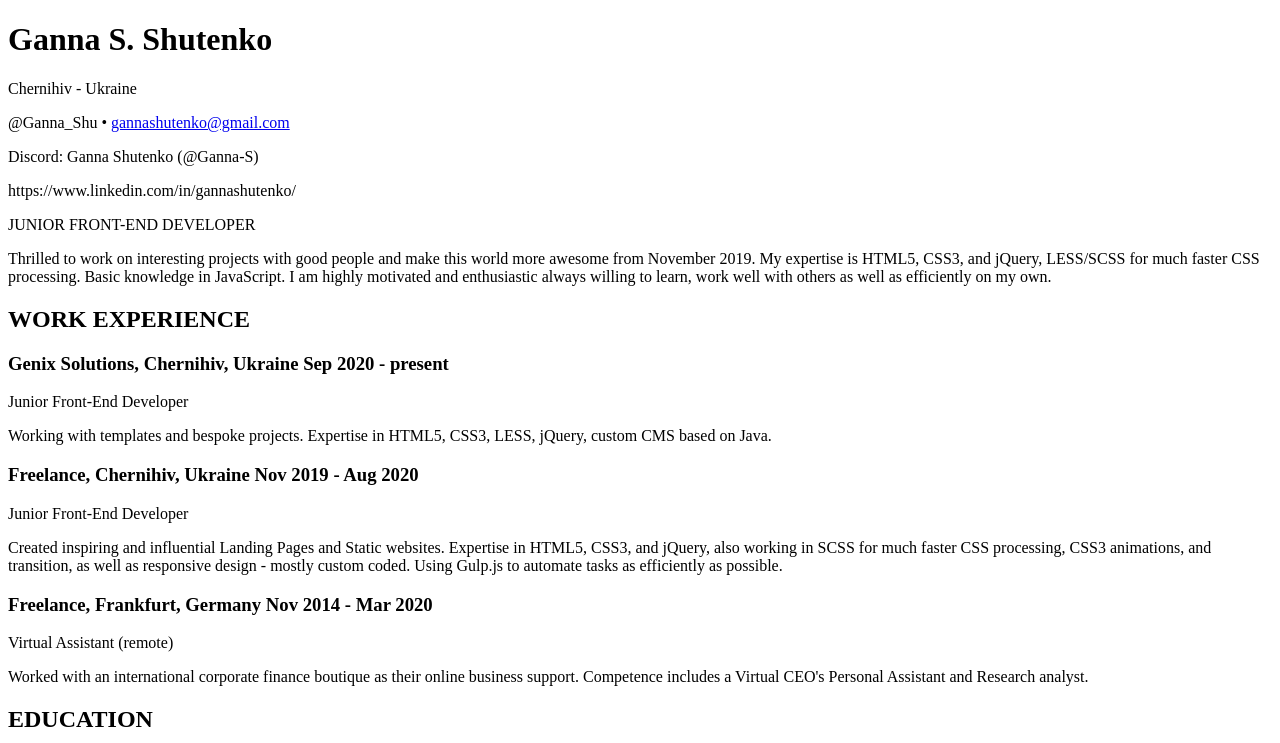
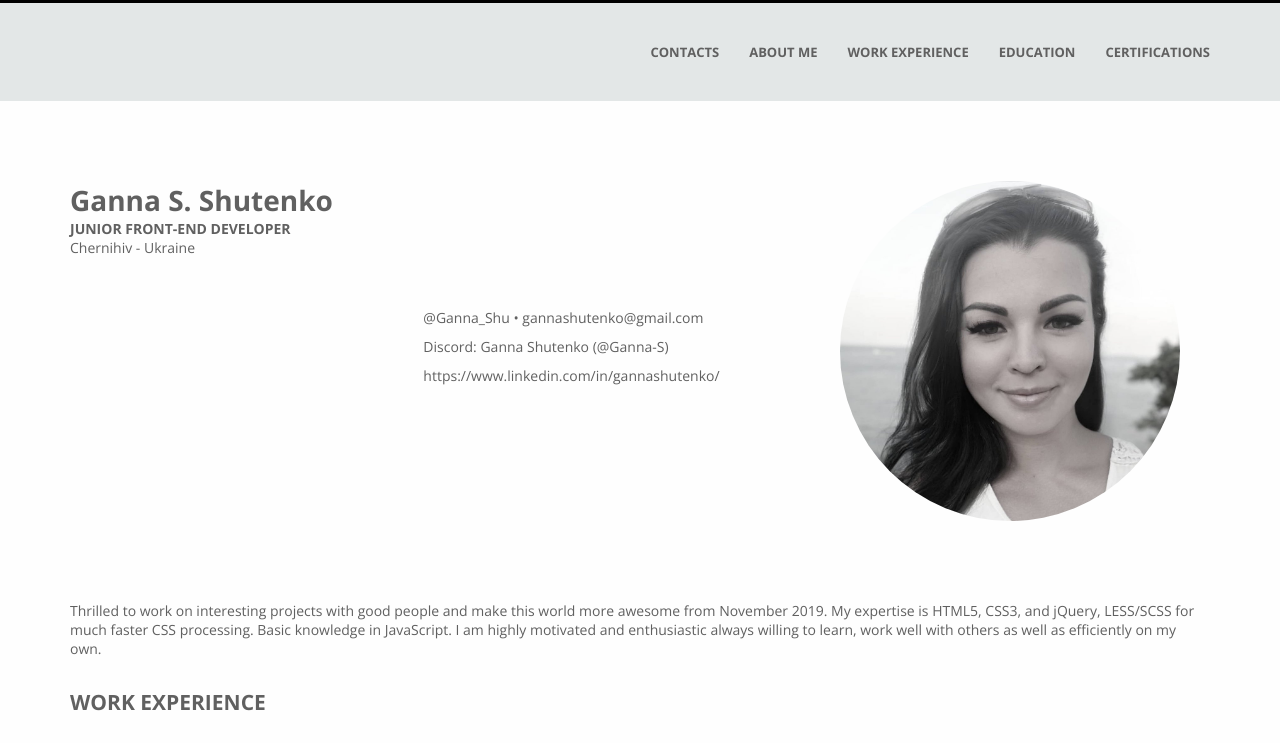
Before and after one commit to Ganna-S/rsschool-cv, a plain HTML site: page index.html in a window 1280 px wide. Shown: the top 743 px of the page. Drawn offline with nearby package versions, Linux system fonts and the light colour scheme.

Commit message:
feat: update cv

```diff
--- /dev/null
+++ b/css/style.css
@@ -0,0 +1,163 @@
+    * {
+        margin: 0;
+        padding: 0;
+    }
+
+    html,
+    body {
+        height: 100%;
+    }
+
+    html {
+        box-sizing: border-box;
+    }
+
+    *,
+    *::before,
+    *::after {
+        box-sizing: inherit;
+    }
+
+    body {
+        font-family: 'Open Sans', sans-serif;
+        font-size: 14px;
+        font-weight: 500;
+        background-color: #fefefe;
+        color: #606060;
+        position: relative;
+        min-width: 320px;
+        position: relative;
+        overflow-x: hidden;
+    }
+
+    a {
+        color: #606060;
+        display: inline-block;
+        text-decoration: none;
+    }
+
+    h2 {
+        margin: 30px 0;
+    }
+
+    ul {
+        list-style: none;
+        margin: 0;
+        padding: 0;
+    }
+
+    .container {
+        max-width: 1170px;
+        margin-right: auto;
+        margin-left: auto;
+        padding-left: 15px;
+        padding-right: 15px;
+    }
+
+    header {
+        background-color: #e3e7e7;
+        overflow: hidden;
+        border-top: 3px solid #000000;
+    }
+
+    .menu-list {
+        display: flex;
+        justify-content: flex-end;
+        align-items: center;
+        flex-wrap: wrap;
+    }
+
+    .menu-list li+li {
+        margin-left: 30px;
+    }
+
+    .header-menu a {
+        font-size: 13px;
+        font-weight: 800;
+        text-transform: uppercase;
+        padding: 40px 0;
+        cursor: pointer;
+    }
+
+    a:hover {
+        color: #1abb9c;
+        transition: .3s;
+    }
+
+    .contact-inner {
+        display: flex;
+        justify-content: space-between;
+        flex-wrap: wrap;
+    }
+
+    .name {
+        margin: 80px 0;
+    }
+
+    .position {
+        font-weight: 700;
+    }
+
+    .contacts {
+        align-self: center;
+    }
+
+    .contacts li {
+        margin-bottom: 10px;
+    }
+
+    .img {
+        min-height: 340px;
+        min-width: 340px;
+        background-position: top center;
+        background-size: cover;
+        background-repeat: no-repeat;
+        margin: 80px 30px;
+        border-radius: 50%;
+    }
+
+    .block {
+        margin-bottom: 10px;
+    }
+
+    .title-italic {
+        padding-top: 10px;
+    }
+
+    .certifications {
+        display: flex;
+        flex-direction: column;
+        list-style: square;
+        margin-left: 50px;
+    }
+
+    footer {
+        margin-top: 60px;
+        background-color: #e3e7e7;
+        border-top: 3px solid #000000;
+        padding: 40px 0;
+    }
+
+    .footer-inner {
+        display: flex;
+        justify-content: space-between;
+        align-items: center;
+    }
+
+    .footer-inner a {
+        margin-left: 30px;
+    }
+
+    .footer-img img {
+        width: 90px;
+        height: 30px;
+        transition: fill 0.3s ease-in-out;
+    }
+
+    @media (max-width: 530px) {
+        .img {
+            min-height: 300px;
+            min-width: 300px;
+            margin: 30px 0;
+        }
+    }
--- a/index.html
+++ b/index.html
@@ -6,26 +6,69 @@
     <meta http-equiv="X-UA-Compatible" content="IE=edge">
     <meta name="viewport" content="width=device-width, initial-scale=1.0">
     <title>Ganna S. Shutenko CV</title>
+    <link href="https://fonts.googleapis.com/css2?family=Open+Sans:wght@400;700&display=swap" rel="stylesheet">
+    <link rel="icon" href="./assets/favicon.ico">
+    <link rel="stylesheet" href="./css/style.css">
 </head>
 
 <body>
-    <div class="head_inner">
-        <div class="contacts">
+    <header>
+        <div class="container">
+            <nav class="header-menu" id="menu">
+                <ul class="menu-list">
+                    <li>
+                        <a href="#contacts">
+                            Contacts
+                        </a>
+                    </li>
+                    <li>
+                        <a href="#descr">
+                            About me
+                        </a>
+                    </li>
+                    <li>
+                        <a href="#work">
+                            WORK EXPERIENCE
+                        </a>
+                    </li>
+                    <li>
+                        <a href="#education">
+                            EDUCATION
+                        </a>
+                    </li>
+                    <li>
+                        <a href="#certifications">
+                            Certifications
+                        </a>
+                    </li>
+                </ul>
+            </nav>
+        </div>
+    </header>
+    <div class="main">
+        <div class="container">
+            <div id="contacts"></div>
+            <div class="contact-inner">
+                <div class="name">
                     <h1>Ganna S. Shutenko</h1>
-            <p class="head__contact">Chernihiv - Ukraine</p>
-            <p class="head__contact">@Ganna_Shu • <a href="mialto:gannashutenko@gmail.com" class="email">gannashutenko@gmail.com</a></p>
-            <p class="head__contact">Discord: Ganna Shutenko (@Ganna-S)</p>
-            <p class="head__contact">https://www.linkedin.com/in/gannashutenko/</p>
-            <p class="head__contact">JUNIOR FRONT-END DEVELOPER</p>
+                    <p class="position">JUNIOR FRONT-END DEVELOPER</p>
+                    <p>Chernihiv - Ukraine</p>
                 </div>
-        <div class="img" style="https://avatars.githubusercontent.com/u/55749280?s=400&u=f6e49487164a17f1a2f1f77a61190630b9c92cfd&v=4"></div>
+                <ul class="contacts">
+                    <li class="head-contact">@Ganna_Shu • <a href="mialto:gannashutenko@gmail.com" class="email">gannashutenko@gmail.com</a></li>
+                    <li class="head-contact">Discord: Ganna Shutenko (@Ganna-S)</li>
+                    <li class="head-contact">https://www.linkedin.com/in/gannashutenko/</li>
+                </ul>
+                <div class="img" style="background-image: url(./assets/img/avatar_me.jpg);"></div>
             </div>
+            <div id="descr"></div>
             <div class="descr">
                 Thrilled to work on interesting projects with good people and make this world more awesome from November 2019. My expertise is HTML5, CSS3, and jQuery, LESS/SCSS for much faster CSS processing. Basic knowledge in JavaScript. I am highly motivated and
                 enthusiastic always willing to learn, work well with others as well as efficiently on my own.
             </div>
+            <div id="work"></div>
             <h2 class="title">WORK EXPERIENCE</h2>
-    <div class="box__inner">
+            <div class="box-inner">
                 <div class="block">
                     <h3 class="sub-title">Genix Solutions, Chernihiv, Ukraine Sep 2020 - present</h3>
                     <p class="text">Junior Front-End Developer</p>
@@ -34,8 +77,8 @@
                 <div class="block">
                     <h3 class="sub-title">Freelance, Chernihiv, Ukraine Nov 2019 - Aug 2020</h3>
                     <p class="text">Junior Front-End Developer</p>
-            <p class="text">Created inspiring and influential Landing Pages and Static websites. Expertise in HTML5, CSS3, and jQuery, also working in SCSS for much faster CSS processing, CSS3 animations, and transition, as well as responsive design - mostly custom coded.
-                Using Gulp.js to automate tasks as efficiently as possible.</p>
+                    <p class="text">Created inspiring and influential Landing Pages and Static websites. Expertise in HTML5, CSS3, and jQuery, also working in SCSS for much faster CSS processing, CSS3 animations, and transition, as well as responsive design - mostly
+                        custom coded. Using Gulp.js to automate tasks as efficiently as possible.</p>
                 </div>
                 <div class="block">
                     <h3 class="sub-title">Freelance, Frankfurt, Germany Nov 2014 - Mar 2020</h3>
@@ -43,11 +86,13 @@
                     <p class="text">Worked with an international corporate finance boutique as their online business support. Competence includes a Virtual CEO's Personal Assistant and Research analyst.</p>
                 </div>
             </div>
+            <div id="education"></div>
             <h2 class="title">EDUCATION</h2>
             <div class="block">
                 <h3 class="sub-title">University College Dublin, Dublin, Ireland 2014</h3>
                 <p class="text">Doctor of Philosophy (Ph.D.): Functional Biodiversity</p>
             </div>
+            <div id="certifications"></div>
             <div class="box__inner">
                 <h3 class="title-italic">Certifications</h3>
                 <ul class="certifications">
@@ -58,6 +103,22 @@
                 <h3 class="title-italic">Languages:</h3>
                 <p class="text">Russian and Ukrainian (native), English (Advanced)</p>
             </div>
+        </div>
+    </div>
+
+    <footer>
+        <div class="container footer-inner">
+            <div class="copy">© 2022 by Ganna S. Shutenko</div>
+            <div class="contact-link">
+                <a href="https://github.com/Ganna-S" class="email">Github</a>
+                <a href="https://www.linkedin.com/in/gannashutenko/" class="email">Linkedin</a>
+                <a href="https://rs.school/js/" class="footer-img"><img src="./assets/img/rs_school_js.svg" alt="rs school"></a>
+            </div>
+        </div>
+    </footer>
+
+    <script src="https://ajax.googleapis.com/ajax/libs/jquery/3.5.1/jquery.min.js"></script>
+    <script src="./js/index.js"></script>
 </body>
 
 </html>
--- /dev/null
+++ b/js/index.js
@@ -0,0 +1,8 @@
+$(document).ready(function() {
+    $("#menu").on("click", "a", function(event) {
+        event.preventDefault();
+        var id = $(this).attr('href'),
+            top = $(id).offset().top;
+        $('body,html').animate({ scrollTop: top }, 500);
+    });
+});
--- a/style.css
+++ /dev/null
@@ -1,5 +0,0 @@
-h1 {
-    font-size: 48px;
-    font-weight: bold;
-    text-transform: uppercase;
-}
```
Also changed, not shown: assets/favicon.ico (added), assets/img/avatar_me.jpg (added), assets/img/rs_school_js.svg (added). Lines whose indentation alone changed are shown as unchanged.
